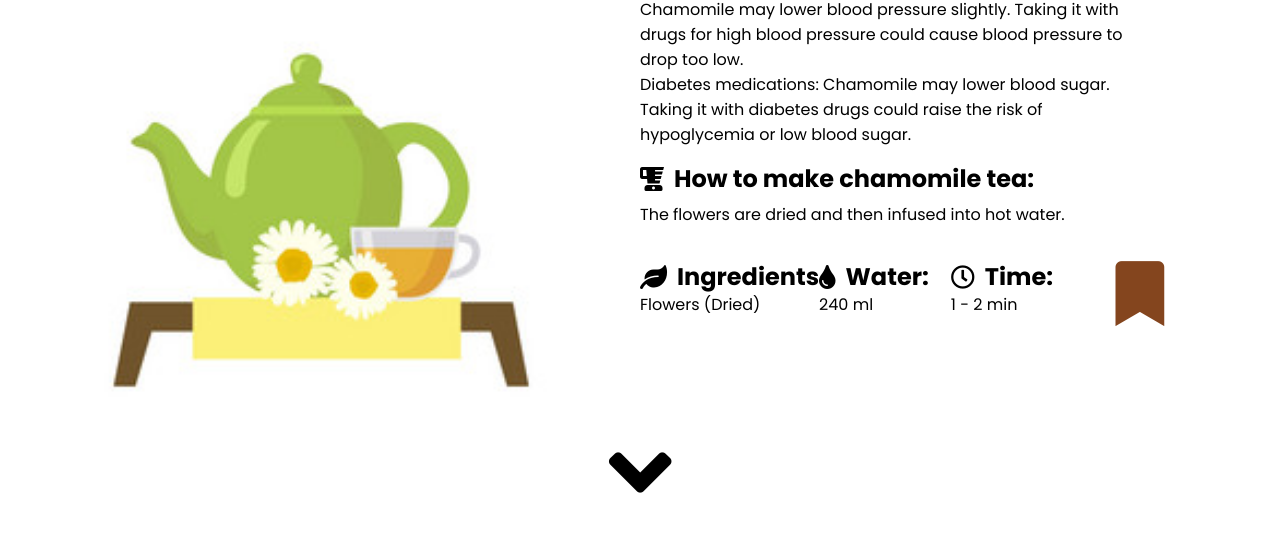
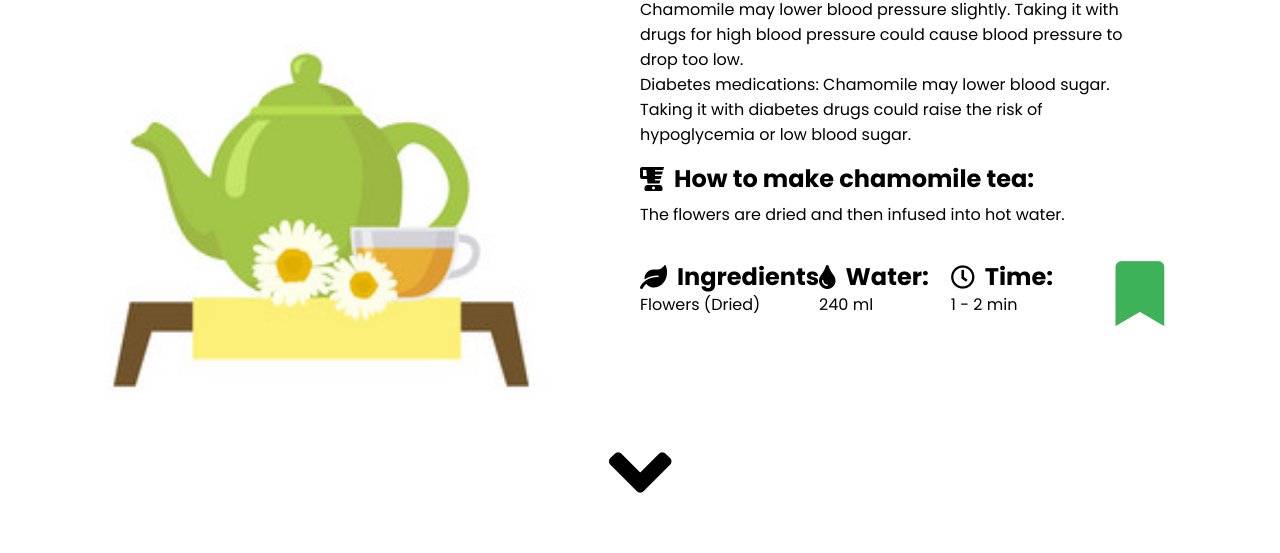
Before and after one commit to EHB-MCT/web2-frontend-MarkParagas, a website built with webpack: page docs/page/info.html in a window 1280 px wide. In both pictures the pointer is over the icon 1144 px from the left and 540 px from the top of the page. Shown: the part 247-800 px from the top of the page. Built offline with nearby package versions, Linux system fonts and the light colour scheme; no server answers.

Commit message:
small adjustment

```diff
--- a/docs/css/info.css
+++ b/docs/css/info.css
@@ -261,6 +261,11 @@ main {
   color: #84451E;
   font-size: 65px;
 }
+#favorite i:hover {
+  color: #0fa02f;
+  transition: .5s ease;
+  opacity: 0.8;
+}
 
 /* -------------------- Arrow Down -------------------- */
 
```
